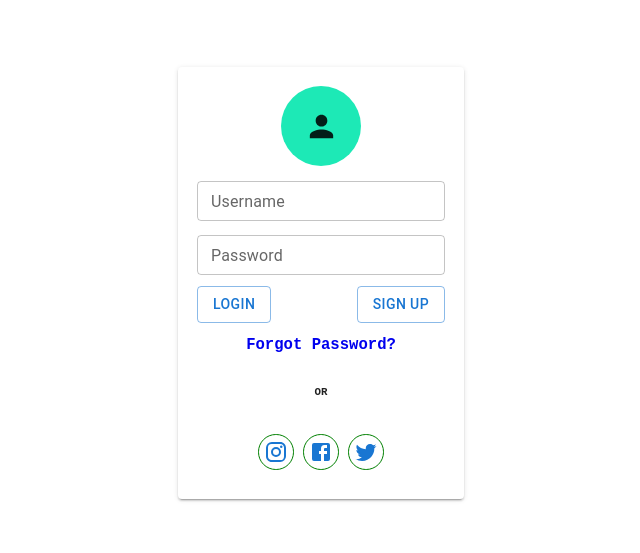
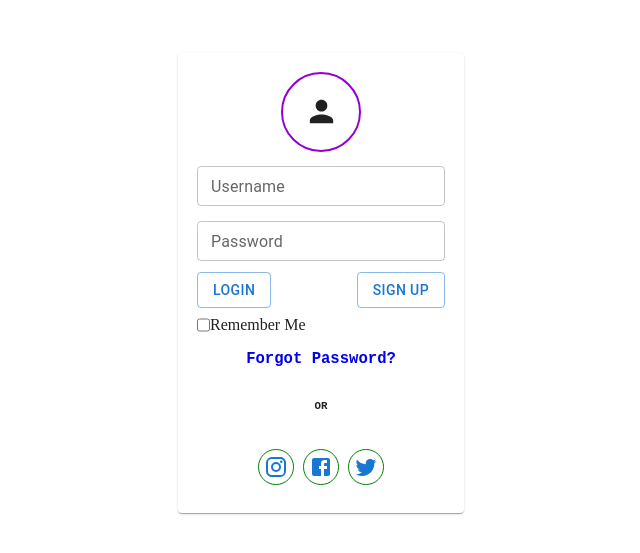
Before and after one commit to barasami/Login-Page, a React (Create React App) app: page / in a window 1280 px wide. Shown: the part 117-670 px from the top of the page, without its empty margins (319-959 px from the left). Built offline with nearby package versions, Linux system fonts and the light colour scheme.

Commit message:
modified page

```diff
--- a/src/Loginpg/Login.css
+++ b/src/Loginpg/Login.css
@@ -31,10 +31,11 @@
     height: 5em;
     width: 5em;
     border-radius: 50%;
-    background-color:#1de9b6;
+    /* background-color:#1de9b6; */
     display: flex;
     align-items: center;
     justify-content: center;
+    border: 2px solid darkviolet;
 }
 .log_person{
     display: flex;
@@ -43,11 +44,17 @@
 }
 .card{
     padding: 1.2em;
-    color: #64ffda;
+
 }
 .password{
     margin-top: .9em;
 
+}
+.remember_me{
+    margin-top: .5em;
+}
+.remember{
+    display: flex;
 }
 .btn{
     margin-top: .7em;
@@ -55,7 +62,7 @@
     justify-content: space-between;
 }
 .f_password{
-    margin-top: .8em;
+    margin-top: 1em;
 }
 .icon{
     display: flex;
--- a/src/Loginpg/Login.js
+++ b/src/Loginpg/Login.js
@@ -7,10 +7,11 @@ import InstagramIcon from '@mui/icons-material/Instagram';
 import TwitterIcon from '@mui/icons-material/Twitter';
 import { Paper } from '@mui/material';
 import PersonIcon from '@mui/icons-material/Person';
+import { Check } from '@mui/icons-material';
 
 function Login() {
   return (
-    <Paper className='card' elevation={2} >
+    <Paper className='card' elevation={1}>
         <div className='log_person'>
             <div className='person'>
                 <PersonIcon fontSize='large' />
@@ -43,6 +44,12 @@ function Login() {
                 </Button>
             </div>
        </div>
+       <div className='remember_me'>
+            <div className='remember'>
+                <input type="checkbox"/>
+                <p>Remember Me</p>
+            </div>
+       </div>
        <div className='f_password'>
             <a className='link' href='#'>Forgot Password?</a>
        </div>
```
